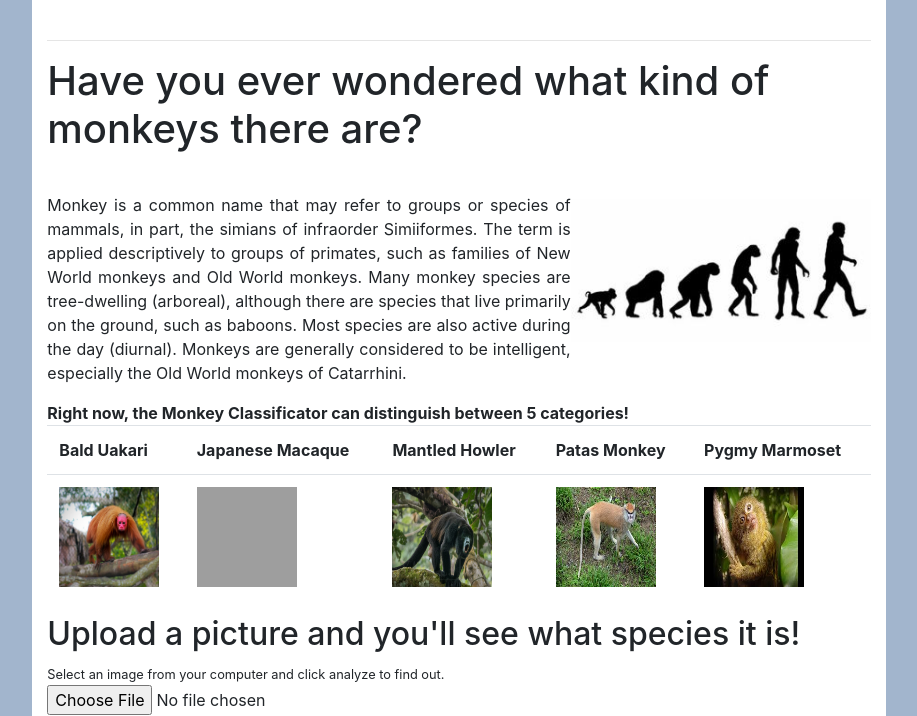
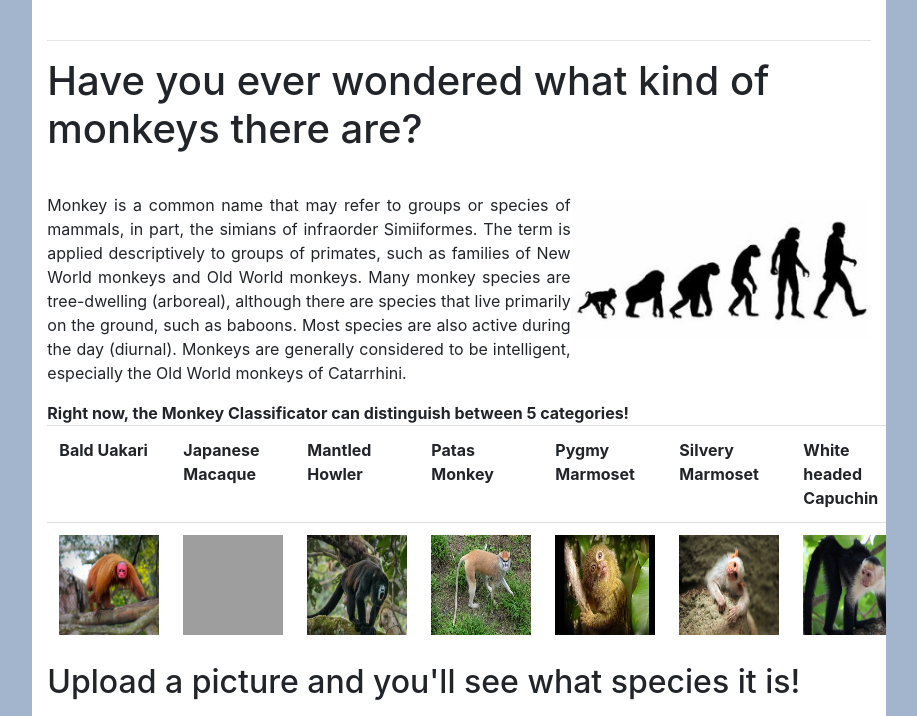
Before and after one commit to maggyyyw/FastAIProjekt, a Python web app: template app/templates/index.html in a window 1280 px wide. Shown: the top 716 px of the page, without its empty margins (181-1098 px from the left). Run offline with Jinja, Linux system fonts and the light colour scheme; the template is opened without the code that fills it, so the values that code supplies are empty; some libraries are stand-ins or nearby versions; grey boxes are pictures that could not be loaded.

Commit message:
some_changes

```diff
--- a/app/templates/index.html
+++ b/app/templates/index.html
@@ -22,6 +22,9 @@
 		<th>Mantled Howler</th>
 		<th>Patas Monkey</th>
 		<th>Pygmy Marmoset</th>
+		<th>Silvery Marmoset</th>
+		<th>White headed Capuchin</th>
+
 	  </tr>
 	  <tr>
 		<td><img src="static/bu.jpg" alt="BU" height="100px" width="100px"/></td>
@@ -29,6 +32,9 @@
 		<td><img src="static/mh.jpg" alt="MH" height="100px" width="100px"/></td>
 		<td><img src="static/pam.jpg" alt="PAM" height="100px" width="100px"/></td>
 		<td><img src="static/pym.jpg" alt="PYM" height="100px" width="100px"/></td>
+		<td><img src="static/sm.jpg" alt="PYM" height="100px" width="100px"/></td>
+		<td><img src="static/whc.jpg" alt="PYM" height="100px" width="100px"/></td>
+
 	 </tr>
 
 </table>
```
Also changed, not shown: app/static/sm.jpg (added), app/static/whc.jpg (added).
